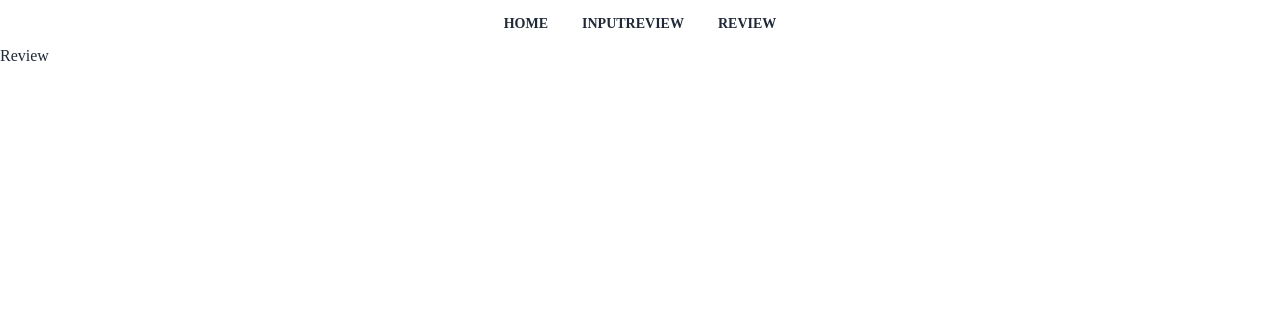
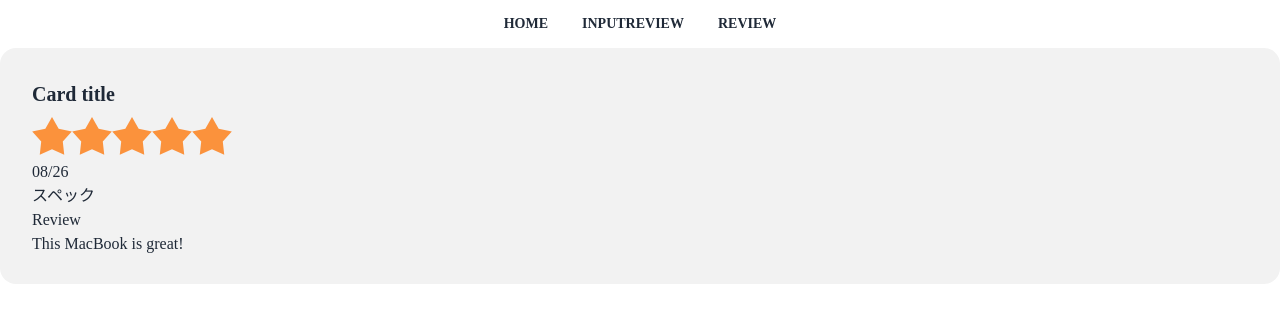
Before and after one commit to Nitari-Cup/NitaRepository, a React (Vite) app: page /review in a window 1280 px wide. Shown: the top 322 px of the page. Built offline with nearby package versions, Linux system fonts and the light colour scheme.

Commit message:
add CardComponent

```diff
--- /dev/null
+++ b/src/components/Card.tsx
@@ -0,0 +1,24 @@
+
+
+function Card() {
+    return (
+        <div className="card bg-base-200 flex justify-center">
+            <div className="card-body">
+                <h1 className="card-title">Card title</h1>
+                <div className="rating rating-lg">
+                    <input type="radio" name="rating-8" className="mask mask-star-2 bg-orange-400" />
+                    <input type="radio" name="rating-8" className="mask mask-star-2 bg-orange-400" />
+                    <input type="radio" name="rating-8" className="mask mask-star-2 bg-orange-400" />
+                    <input type="radio" name="rating-8" className="mask mask-star-2 bg-orange-400" />
+                    <input type="radio" name="rating-8" className="mask mask-star-2 bg-orange-400" />
+                </div>
+                <h2 className="">08/26</h2>
+                <h2 className="">スペック</h2>
+                <h3 className="">Review</h3>
+                <p>This MacBook is great!</p>
+            </div>
+        </div>
+    )
+}
+
+export default Card;
--- a/src/components/Review.tsx
+++ b/src/components/Form.tsx
@@ -1,4 +1,4 @@
-function Review() {
+function Form() {
     const handleSubmit = (e: React.FormEvent<HTMLFormElement>) => {
       e.preventDefault();
       const formData = new FormData(e.currentTarget);
@@ -72,4 +72,4 @@ function Review() {
     </div>
   )
 }
-export default Review
+export default Form
--- a/src/pages/InputReview.tsx
+++ b/src/pages/InputReview.tsx
@@ -1,11 +1,11 @@
-import Review from "../components/Review";
+import Form from "../components/Form";
 import TopBar from "../components/TopBar";
 
 function InputReview() {
     return(
         <div>
             <TopBar />
-            <Review/>
+            <Form />
         </div>
     )
 }
--- a/src/pages/Review.tsx
+++ b/src/pages/Review.tsx
@@ -1,10 +1,11 @@
+import Card from "../components/Card";
 import TopBar from "../components/TopBar";
 
 function Review() {
     return (
         <div>
             <TopBar />
-            <h1>Review</h1>
+            <Card />
         </div>
     )
 }
```
Also changed, not shown: src/components/TopBar.tsx (line endings or trailing spaces).
